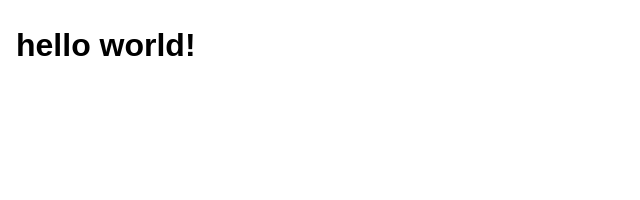
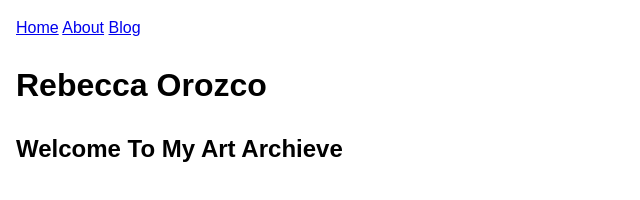
Before and after one commit to RebeOrozco/Project1, a plain HTML site: page index.html in a window 1280 px wide. Shown: the whole page, without its empty margins (0-640 px from the left). Drawn offline with Linux system fonts and the light colour scheme.

Commit message:
added title, nav pages, h1 and h2

```diff
--- a/index.html
+++ b/index.html
@@ -8,13 +8,14 @@
   <meta name="viewport" content="width=device-width, initial-scale=1, minimum-scale=1" />
 
   <!-- Defines preview content that will be displayed when your site is linked on twitter, reddit, etc-->
-  <meta property="og:title" content="Your Title">
-  <meta property="og:type" content="Article">
+  <meta property="og:title" content="Rebecca Orozco Project 1">
+  <meta property="og:type" content="My Art Journal">
   <meta property="og:url" content="glitch.com/edit">
   <meta property="og:image" content="exampleImage.jpg">
 
   <link rel="manifest" href="site.webmanifest">
   <link rel="apple-touch-icon" href="icon.png">
+  <link rel="icon" href="https://cdn-icons-png.flaticon.com/512/1747/1747829.png" />
   <!-- Link to your favicon above. Place favicon.ico in the root directory -->
 
   <link rel="stylesheet" href="normalize.css">
@@ -25,9 +26,16 @@
 </head>
 
 <body>
-  <header></header>
+  <header>
+    <nav>
+      <a href="#">Home</a>
+      <a href="#">About</a>
+      <a href="#">Blog</a>
+    </nav>
+  </header>
   <main>
-    <h1>hello world!</h1>
+    <h1>Rebecca Orozco</h1>
+    <h2>Welcome To My Art Archieve</h2>
   </main>
   <footer></footer>
 </body>
```
